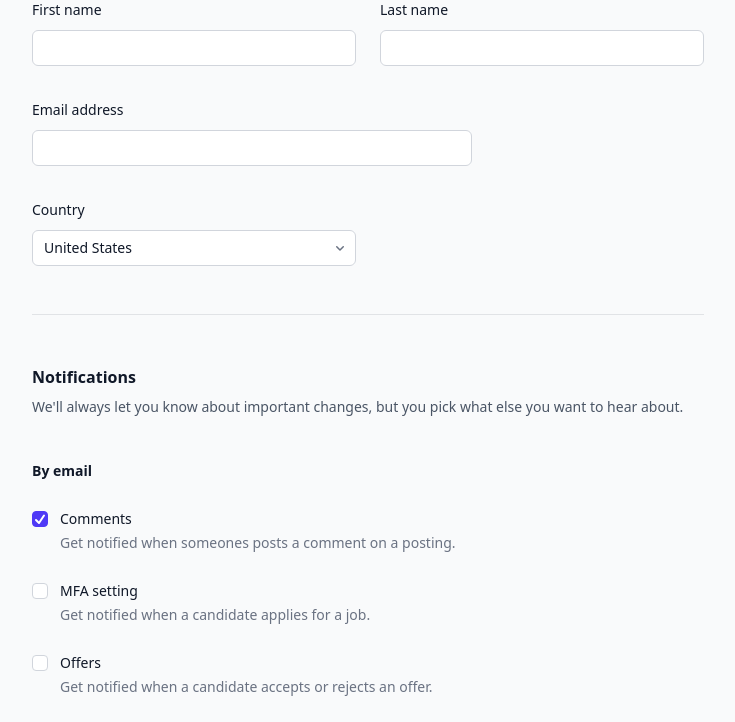
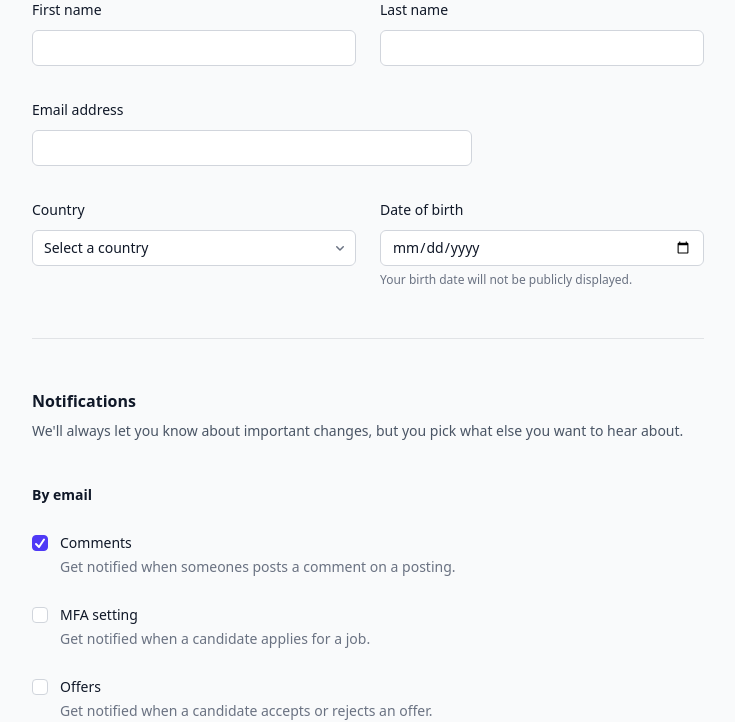
Before and after one commit to LeonR92/AuthService, a Flask app: page /users/register in a window 1280 px wide. Shown: the part 267-989 px from the top of the page, without its empty margins (272-1007 px from the left). Run offline with Flask 3, Linux system fonts and the light colour scheme.

Commit message:
added user registration form and js

```diff
--- /dev/null
+++ b/blueprints/users/static/user_register.js
@@ -0,0 +1,63 @@
+document.addEventListener('DOMContentLoaded', async function() {
+    const countrySelect = document.getElementById('country');
+
+    const loadingOption = document.createElement('option');
+    loadingOption.textContent = 'Loading countries...';
+    countrySelect.appendChild(loadingOption);
+
+    try {
+      // Async fetch
+      const response = await fetch('https://restcountries.com/v3.1/all?fields=name,cca2');
+
+      if (!response.ok) {
+        throw new Error('Network response was not ok');
+      }
+
+      const countries = await response.json();
+
+      const fragment = document.createDocumentFragment();
+
+      // Sort countries
+      countries.sort((a, b) => a.name.common.localeCompare(b.name.common));
+
+      countries.forEach(country => {
+        const option = document.createElement('option');
+        option.value = country.cca2;
+        option.textContent = country.name.common;
+        fragment.appendChild(option);
+      });
+
+      countrySelect.removeChild(loadingOption);
+
+      countrySelect.appendChild(fragment);
+
+    } catch (error) {
+      console.error('Error fetching countries:', error);
+
+      countrySelect.removeChild(loadingOption);
+
+      const fragment = document.createDocumentFragment();
+
+      const fallbackCountries = [
+        { code: 'US', name: 'United States' },
+        { code: 'GB', name: 'United Kingdom' },
+        { code: 'CA', name: 'Canada' },
+        { code: 'AU', name: 'Australia' },
+        { code: 'DE', name: 'Germany' },
+        { code: 'FR', name: 'France' },
+        { code: 'JP', name: 'Japan' },
+        { code: 'CN', name: 'China' },
+        { code: 'IN', name: 'India' },
+        { code: 'BR', name: 'Brazil' },
+      ];
+
+      fallbackCountries.forEach(country => {
+        const option = document.createElement('option');
+        option.value = country.code;
+        option.textContent = country.name;
+        fragment.appendChild(option);
+      });
+
+      countrySelect.appendChild(fragment);
+    }
+  });
--- a/blueprints/users/templates/users_register.html
+++ b/blueprints/users/templates/users_register.html
@@ -5,6 +5,7 @@
     <meta name="viewport" content="width=device-width, initial-scale=1.0">
     <title>Document</title>
     <script src="https://unpkg.com/@tailwindcss/browser@4"></script>
+    <script src="{{ url_for('users.static', filename='user_register.js') }}"></script>
 </head>
 
     <body class="p-4 bg-gray-50">
@@ -47,16 +48,25 @@
                       <div class="sm:col-span-3">
                         <label for="country" class="block text-sm/6 font-medium text-gray-900">Country</label>
                         <div class="mt-2 grid grid-cols-1">
-                          <select id="country" name="country" autocomplete="country-name" class="col-start-1 row-start-1 w-full appearance-none rounded-md bg-white py-1.5 pr-8 pl-3 text-base text-gray-900 outline-1 -outline-offset-1 outline-gray-300 focus:outline-2 focus:-outline-offset-2 focus:outline-indigo-600 sm:text-sm/6">
-                            <option>United States</option>
-                            <option>Canada</option>
-                            <option>Mexico</option>
+                          <select id="country" name="country" autocomplete="country-name" class="col-start-1 row-start-1 w-full appearance-none rounded-md bg-white py-1.5 pr-8 pl-3 text-base text-gray-900 outline-1 -outline-offset-1 outline-gray-300 placeholder:text-gray-400 focus:outline-2 focus:-outline-offset-2 focus:outline-indigo-600 sm:text-sm/6">
+                            <option value="">Select a country</option>
+                            <!-- Countries will be populated by user_register.js -->
                           </select>
-                          <svg class="pointer-events-none col-start-1 row-start-1 mr-2 size-5 self-center justify-self-end text-gray-500 sm:size-4" viewBox="0 0 16 16" fill="currentColor" aria-hidden="true" data-slot="icon">
+                          <svg class="pointer-events-none col-start-1 row-start-1 mr-2 size-4 self-center justify-self-end text-gray-500" viewBox="0 0 16 16" fill="currentColor" aria-hidden="true" data-slot="icon">
                             <path fill-rule="evenodd" d="M4.22 6.22a.75.75 0 0 1 1.06 0L8 8.94l2.72-2.72a.75.75 0 1 1 1.06 1.06l-3.25 3.25a.75.75 0 0 1-1.06 0L4.22 7.28a.75.75 0 0 1 0-1.06Z" clip-rule="evenodd" />
                           </svg>
                         </div>
                       </div>
+
+
+                      <div class="sm:col-span-3">
+                        <label for="date-of-birth" class="block text-sm/6 font-medium text-gray-900">Date of birth</label>
+                        <div class="mt-2">
+                          <input type="date" name="date-of-birth" id="date-of-birth" autocomplete="bday" class="block w-full rounded-md bg-white px-3 py-1.5 text-base text-gray-900 outline-1 -outline-offset-1 outline-gray-300 placeholder:text-gray-400 focus:outline-2 focus:-outline-offset-2 focus:outline-indigo-600 sm:text-sm/6">
+                        </div>
+                        <p class="mt-1 text-xs/5 text-gray-500">Your birth date will not be publicly displayed.</p>
+                      </div>
+
                     </div>
                   </div>
 
```
